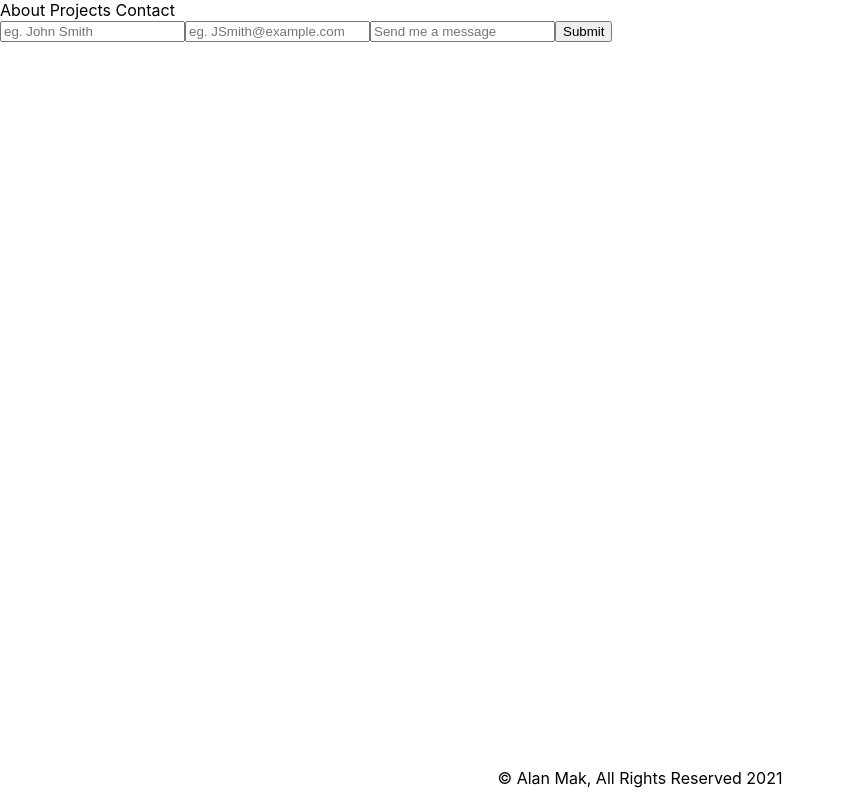
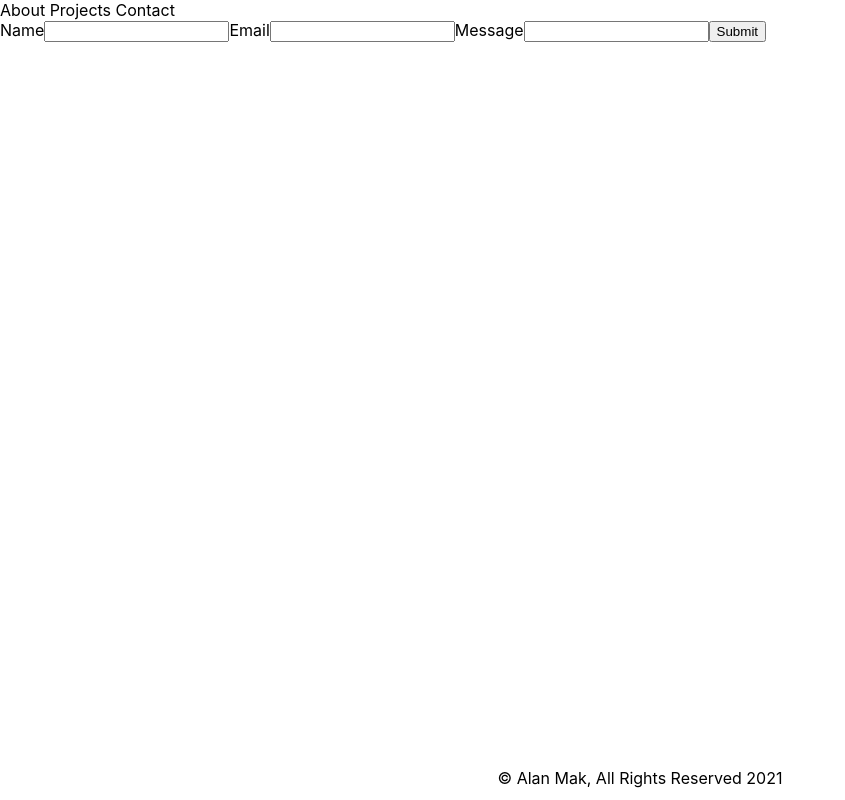
Before and after one commit to alan-mak/portfolio, a React (Create React App) app in the folder frontend/: page / in a window 1280 px wide. Shown: the whole page, without its empty margins (0-845 px from the left). Built offline with nearby package versions, Linux system fonts and the light colour scheme.

Commit message:
Added input fields

```diff
--- a/frontend/src/components/contact.jsx
+++ b/frontend/src/components/contact.jsx
@@ -1,34 +1,34 @@
-import React, { useState } from 'react';
+import React from 'react';
+import useApplicationData from '../hooks/useApplicationData'
+
 
 export default function Contact() {
-  const [email, useEmail] = useState("");
-  const [name, useName] = useState("");
-  const [message, useMessage] = useState("");
-
+  const { handleInput } = useApplicationData();
   return (
-    <form autoComplete="off">
+    <form autoComplete="off" onSubmit={(event) => event.preventDefault()}>
+      <label>Name
         <input
           type="text"
           name="name"
-        value={useName}
-        placeholder="eg. John Smith"
+          onChange = {handleInput}
         />
+      </label>
+      <label>Email
         <input
           type="email"
           name="email"
-        value={useEmail}
-        placeholder="eg. JSmith@example.com"
+          onChange = {handleInput}
         />
+      </label>
+      <label>Message
         <input
           type="text"
           name="message"
-        value={useMessage}
-        placeholder="Send me a message"
+          onChange = {handleInput}
         />
-      <button
-        type="submit"
-        onClick={(event) => event.preventDefault()}
-      >Submit
+      </label>
+      <button type="submit">
+        Submit
       </button>
 
     </form>
```
Lines whose indentation alone changed are shown as unchanged.
